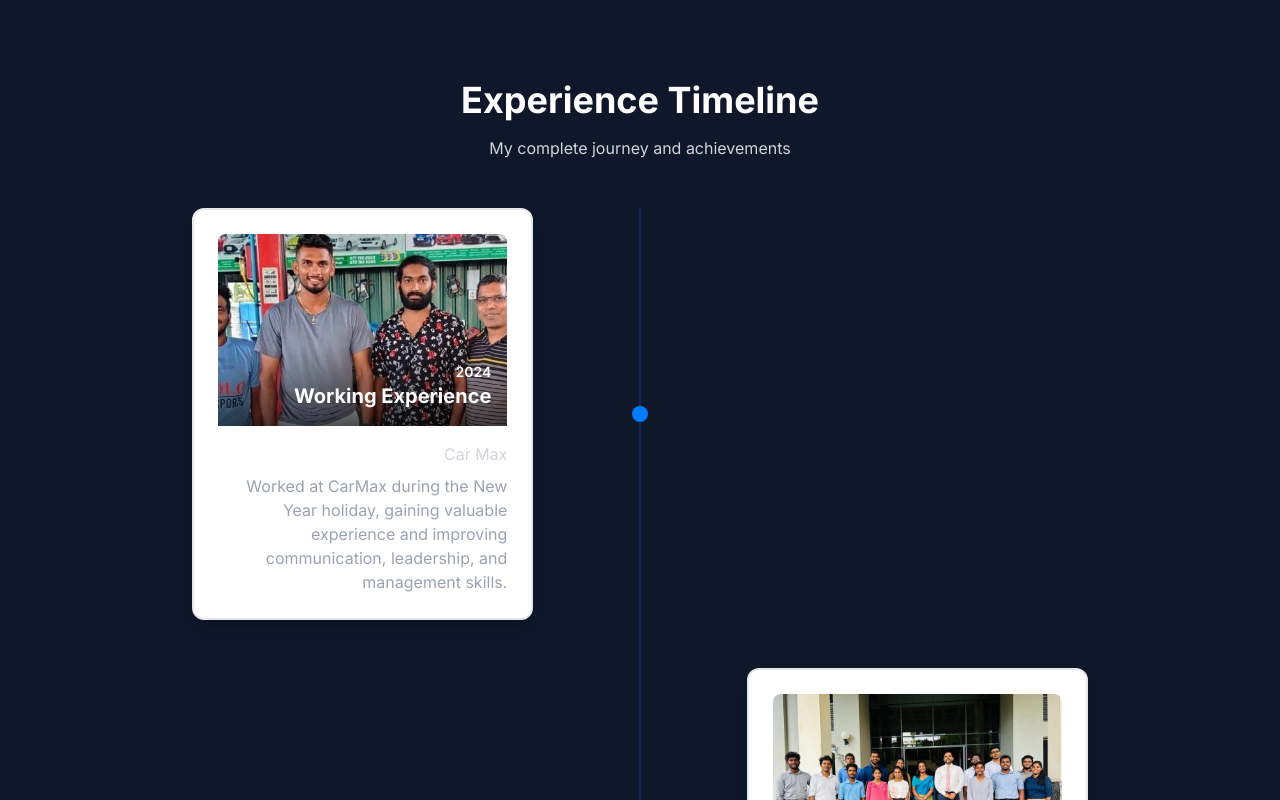
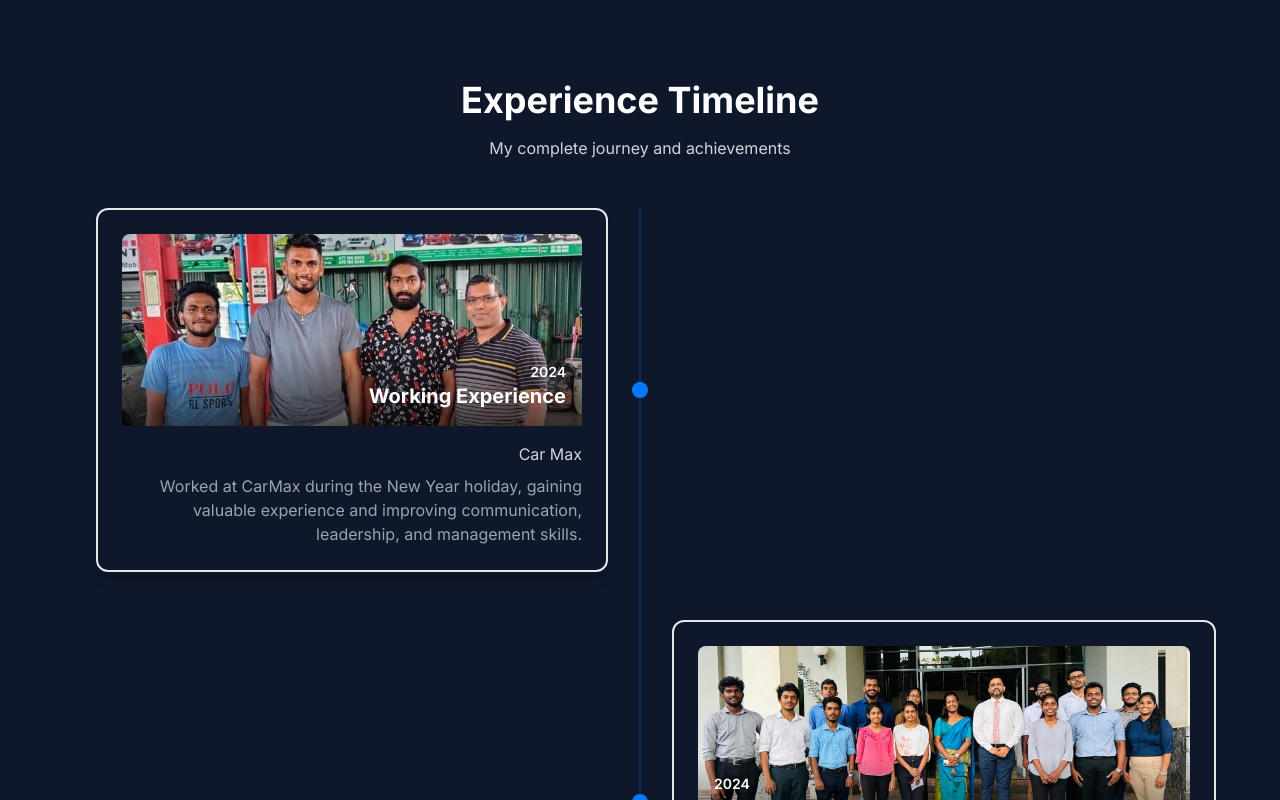
Before and after one commit to UGSNBandara/Sulitha-Nulaksha-portfolio, a Next.js app: page /experience in a window 1280 px wide. Shown: the top 800 px of the page. Built offline with nearby package versions, Linux system fonts and the light colour scheme.

Commit message:
adjust some ui

```diff
--- a/src/app/experience/page.tsx
+++ b/src/app/experience/page.tsx
@@ -21,7 +21,7 @@ export default function Experience() {
           <p className="text-gray-600 dark:text-gray-300">My complete journey and achievements</p>
         </motion.div>
 
-        <div className="relative max-w-4xl mx-auto">
+        <div className="relative max-w-6xl mx-auto">
           {/* Timeline line */}
           <div className="absolute left-1/2 transform -translate-x-1/2 h-full w-0.5 bg-primary/20"></div>
 
@@ -41,11 +41,11 @@ export default function Experience() {
                 <div className="absolute left-1/2 transform -translate-x-1/2 w-4 h-4 bg-primary rounded-full z-10"></div>
 
                 {/* Content */}
-                <div className={`w-5/12 ${
+                <div className={`w-full md:w-1/2 pl-12 md:pl-8 ${
                   index % 2 === 0 ? 'pr-8 text-right' : 'pl-8 text-left'
                 }`}>
                   <div
-                    className={`bg-white dark:from-dark-light dark:to-${item.gradient.from.replace('from-', '')}/10
+                    className={`bg-gradient-to-br from-white:to-${item.gradient.from.replace('from-', '')}/10
                       p-6 rounded-xl shadow-lg overflow-hidden hover:shadow-xl transition-all duration-300
                       border-2 border-opacity-20 ${item.gradient.from.replace('from-', 'border-')}`}
                   >
--- a/src/data/projects.ts
+++ b/src/data/projects.ts
@@ -1,4 +1,5 @@
 import { IconType } from 'react-icons';
+
 
 export interface Project {
   title: string;
@@ -25,7 +26,7 @@ export const allProjects: Project[] = [
     tags: ["TensorFlow", "Deep Learning", "MERN Stack"],
     link: "/projects/Agree_Detect",
     gradient: {
-      from: "from-blue-500",
+      from: "from-orange-500",
       to: "to-purple-600"
     },
     featured: true
@@ -37,7 +38,7 @@ export const allProjects: Project[] = [
     tags: ["FastAPI", "NLP", "MERN", "WordEmbedding"],
     link: "/projects/Ano_Notes",
     gradient: {
-      from: "from-green-500",
+      from: "from-orange-500",
       to: "to-teal-600"
     },
     featured: true
@@ -65,17 +66,6 @@ export const allProjects: Project[] = [
       to: "to-purple-600"
     }
   },
-  {
-    title: "C++ Game Engine",
-    description: "2D game engine implementation using C++ and OpenGL",
-    image: DEFAULT_PROJECT_IMAGE,
-    tags: ["C++", "OpenGL", "Game Dev"],
-    link: "#",
-    gradient: {
-      from: "from-yellow-500",
-      to: "to-orange-600"
-    }
-  }
 ];
 
 // Get featured projects for main page
--- a/tailwind.config.js
+++ b/tailwind.config.js
@@ -4,6 +4,7 @@ module.exports = {
     './src/pages/**/*.{js,ts,jsx,tsx,mdx}',
     './src/components/**/*.{js,ts,jsx,tsx,mdx}',
     './src/app/**/*.{js,ts,jsx,tsx,mdx}',
+      './src/data/**/*.ts',
   ],
   darkMode: 'class',
   theme: {
@@ -16,6 +17,9 @@ module.exports = {
           light: '#1E293B',
           dark: '#020617',
         },
+        custom:{
+          pink : '#bc02eb',
+        }
       },
       animation: {
         'gradient-x': 'gradient-x 15s ease infinite',
@@ -34,5 +38,12 @@ module.exports = {
       },
     },
   },
+  safelist: [
+    'from-blue-500', 'to-purple-600',
+    'from-green-500', 'to-teal-600',
+    'from-orange-500', 'to-red-600',
+    'from-pink-500', 'to-purple-600',
+    'from-yellow-500', 'to-orange-600',
+  ],
   plugins: [],
 }
```
